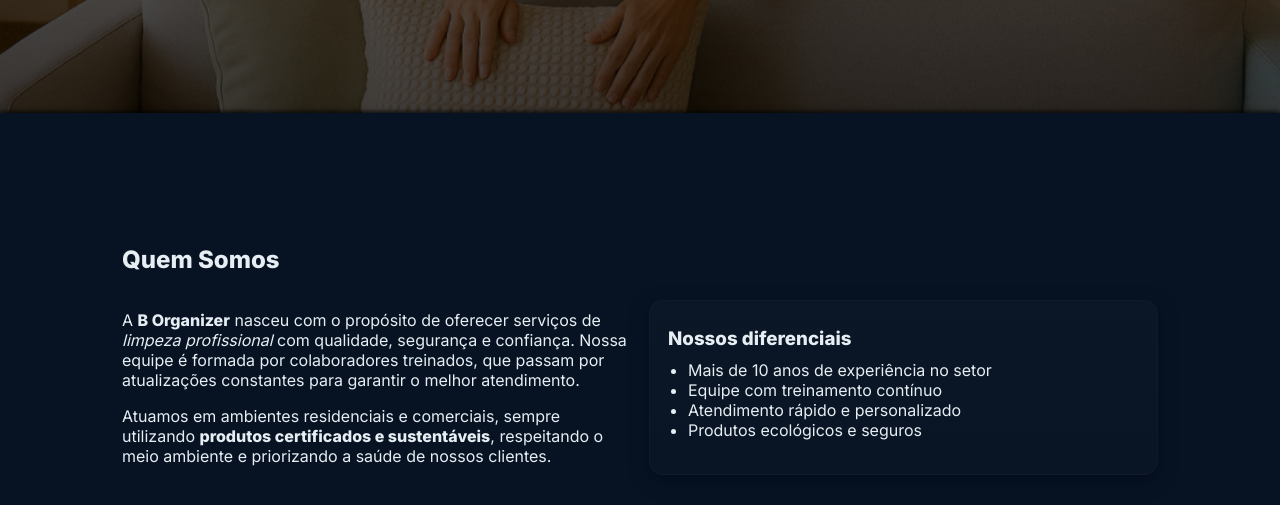
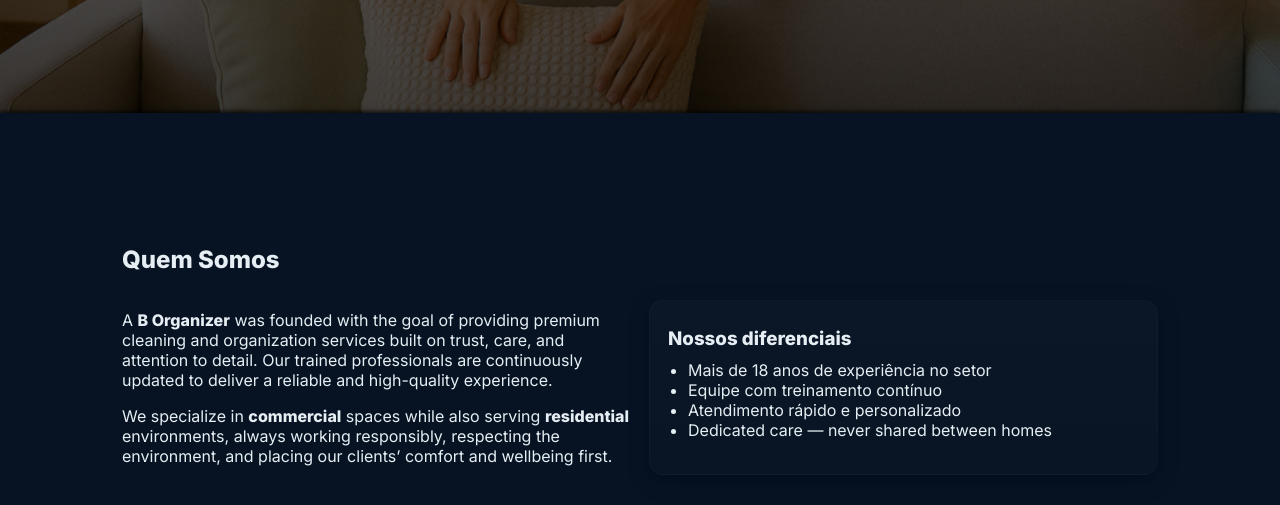
Before and after one commit to DignelsonX/b_organize, a plain HTML site: page index.html in a window 1280 px wide. Shown: the part 581-1086 px from the top of the page. Drawn offline with nearby package versions, Linux system fonts and the light colour scheme.

Commit message:
Update index.html
updates

```diff
--- a/index.html
+++ b/index.html
@@ -56,24 +56,26 @@
       <div class="grid" style="margin-top:14px;align-items:center">
         <div class="reveal">
           <p>
-            A <strong>B Organizer</strong> nasceu com o propósito de oferecer serviços de
-            <em>limpeza profissional</em> com qualidade, segurança e confiança.
-            Nossa equipe é formada por colaboradores treinados, que passam por
-            atualizações constantes para garantir o melhor atendimento.
+            A <strong>B Organizer</strong> was founded with the goal
+            of providing premium cleaning and organization services
+            built on trust, care, and attention to detail. Our trained
+            professionals are continuously updated to deliver a reliable
+            and high-quality experience.
           </p>
           <p style="margin-top:10px">
-            Atuamos em ambientes residenciais e comerciais, sempre utilizando
-            <strong>produtos certificados e sustentáveis</strong>, respeitando o
-            meio ambiente e priorizando a saúde de nossos clientes.
+            We specialize in <strong>commercial</strong> spaces while also
+            serving <strong>residential</strong> environments, always working
+            responsibly, respecting the environment, and placing our clients’
+            comfort and wellbeing first.
           </p>
         </div>
         <div class="card float reveal" style="min-width:260px;flex:1">
           <h3>Nossos diferenciais</h3>
           <ul style="margin-top:10px;list-style:disc;padding-left:20px">
-            <li>Mais de 10 anos de experiência no setor</li>
+            <li>Mais de 18 anos de experiência no setor</li>
             <li>Equipe com treinamento contínuo</li>
             <li>Atendimento rápido e personalizado</li>
-            <li>Produtos ecológicos e seguros</li>
+            <li>Dedicated care — never shared between homes</li>
           </ul>
         </div>
       </div>
```
